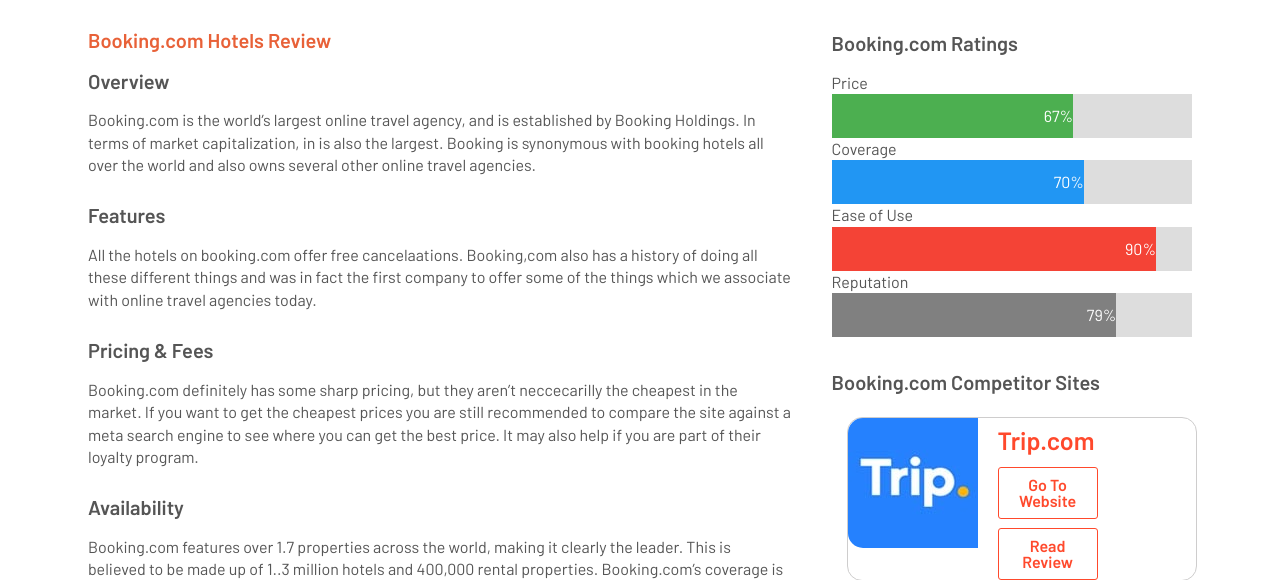
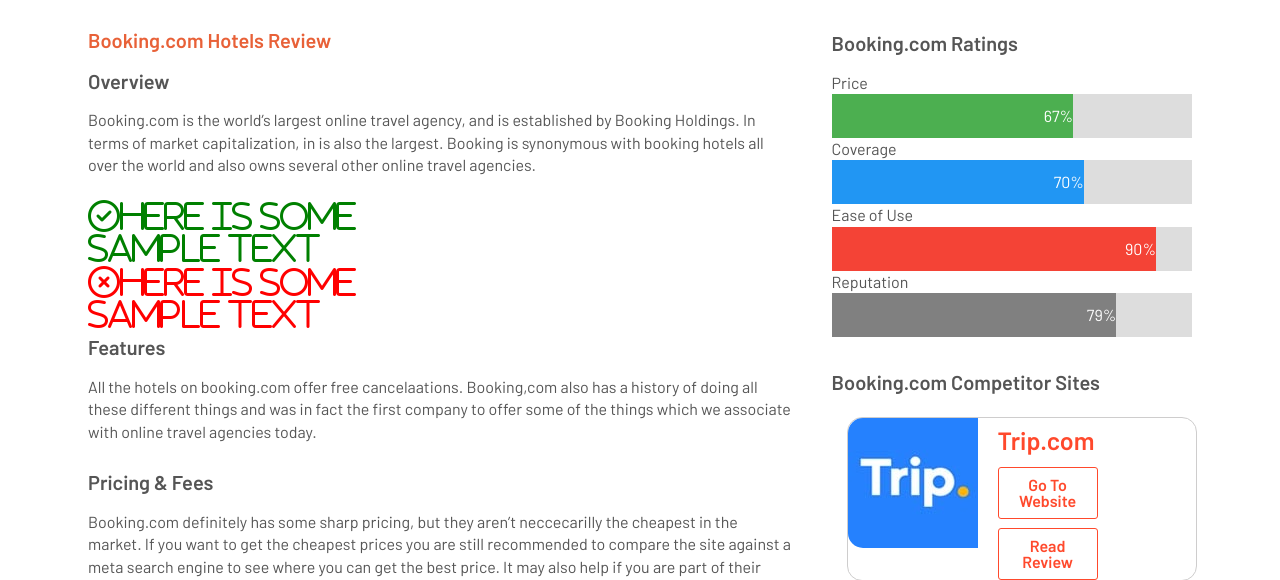
Before and after one commit to rtonkin/travelcompare, a Django app: page /travelsites/hotels/booking/ in a window 1280 px wide. Shown: the part 522-1102 px from the top of the page. Run offline with Django 3.2, Linux system fonts and the light colour scheme; data comes from the database, SQL or seed files in the repository; some libraries are stand-ins or nearby versions.

Commit message:
Test icons

```diff
--- a/main/templates/article-details.html
+++ b/main/templates/article-details.html
@@ -36,8 +36,6 @@
                         </h1>
                         <p>[Last updated: {{article.updatedate|date:"D d M Y" }}]</p><br>
                         {{article.fulltext|safe}}<br>
-                        <i class="far fa-check-circle" style="color:green"></i>
-                        <i class="far fa-times-circle" style="color:red"></i>
                         {% if similararticles.count > 0 %}
                         <h5 style="padding-bottom:20px">Other Related Reading</h5>
                         {% for a in similararticles %}
--- a/main/templates/site-details.html
+++ b/main/templates/site-details.html
@@ -126,6 +126,10 @@
                         </div>
                         <div class="title mobextrapad">Overview</div>
                         <p class="bpadding">{{siteproduct.descoverviewcontent}}</p>
+                        <div class="q">
+                            <i class="far fa-check-circle fa-2x" style="color:green">Here is some sample text</i>
+                            <i class="far fa-times-circle fa-2x" style="color:red">Here is some sample text</i>
+                        </div>
                         <div class="title">Features</div>
                         <p class="bpadding">{{siteproduct.descfeaturescontent}}</p>
                         <div class="title">Pricing & Fees</div>
```
